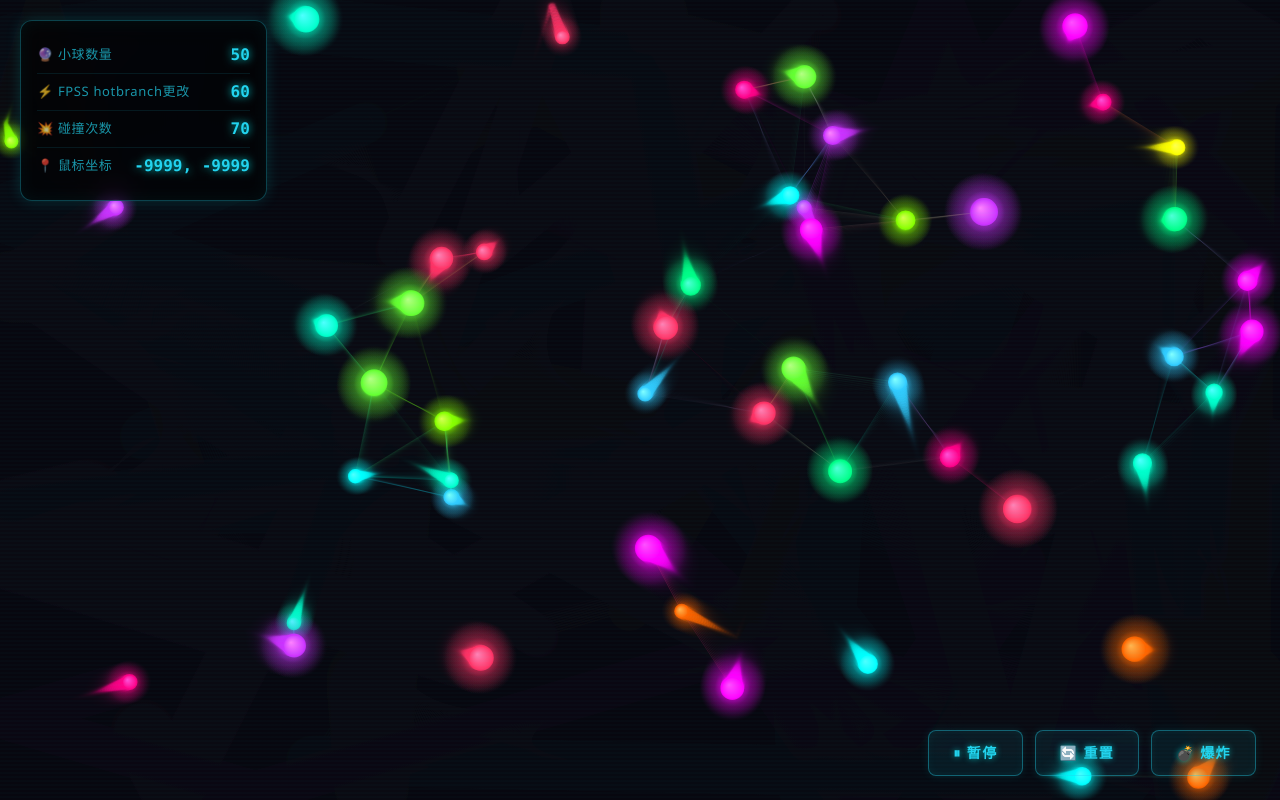
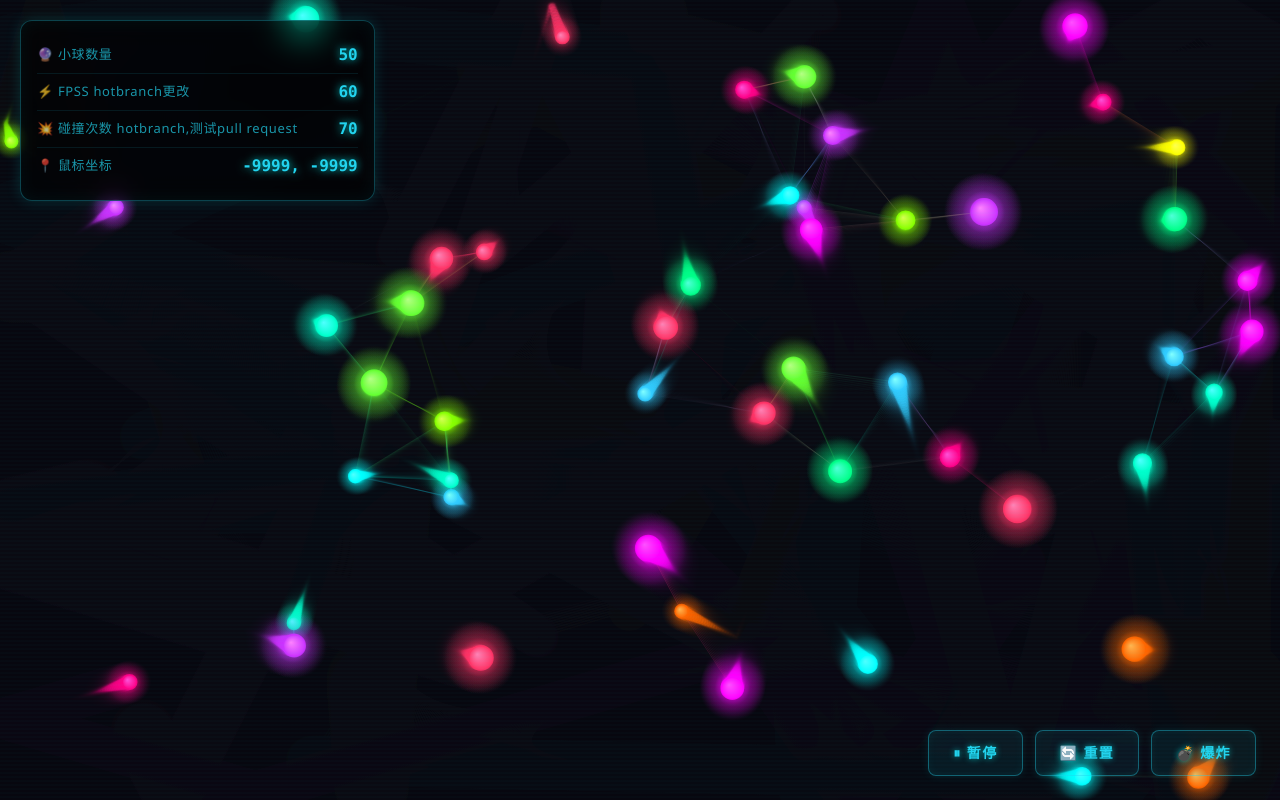
Before and after one commit to chy-2000/neon-ball-lab-next, a Next.js app: page / in a window 1280 px wide. Built offline with nearby package versions, Linux system fonts and the light colour scheme.

Commit message:
hotbranch测试pull request

```diff
--- a/src/app/components/HUD.tsx
+++ b/src/app/components/HUD.tsx
@@ -13,7 +13,7 @@ export default function HUD({ ballCount, fps, collisionCount, mousePos }: HUDPro
   const items = [
     { label: '🔮 小球数量', value: ballCount },
     { label: '⚡ FPSS hotbranch更改', value: fps },
-    { label: '💥 碰撞次数', value: collisionCount },
+    { label: '💥 碰撞次数 hotbranch,测试pull request', value: collisionCount },
     { label: '📍 鼠标坐标', value: mousePos },
   ];
 
```
